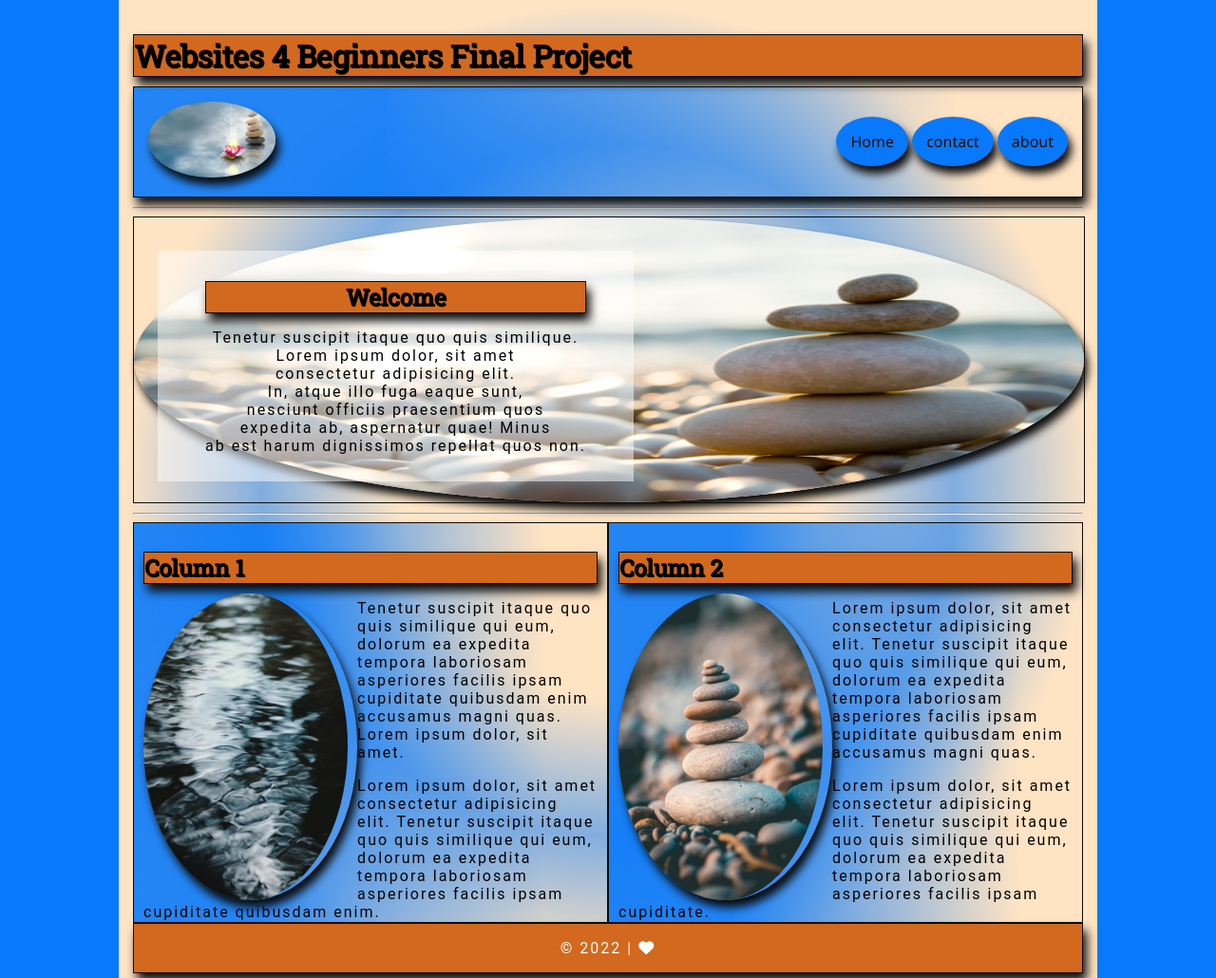
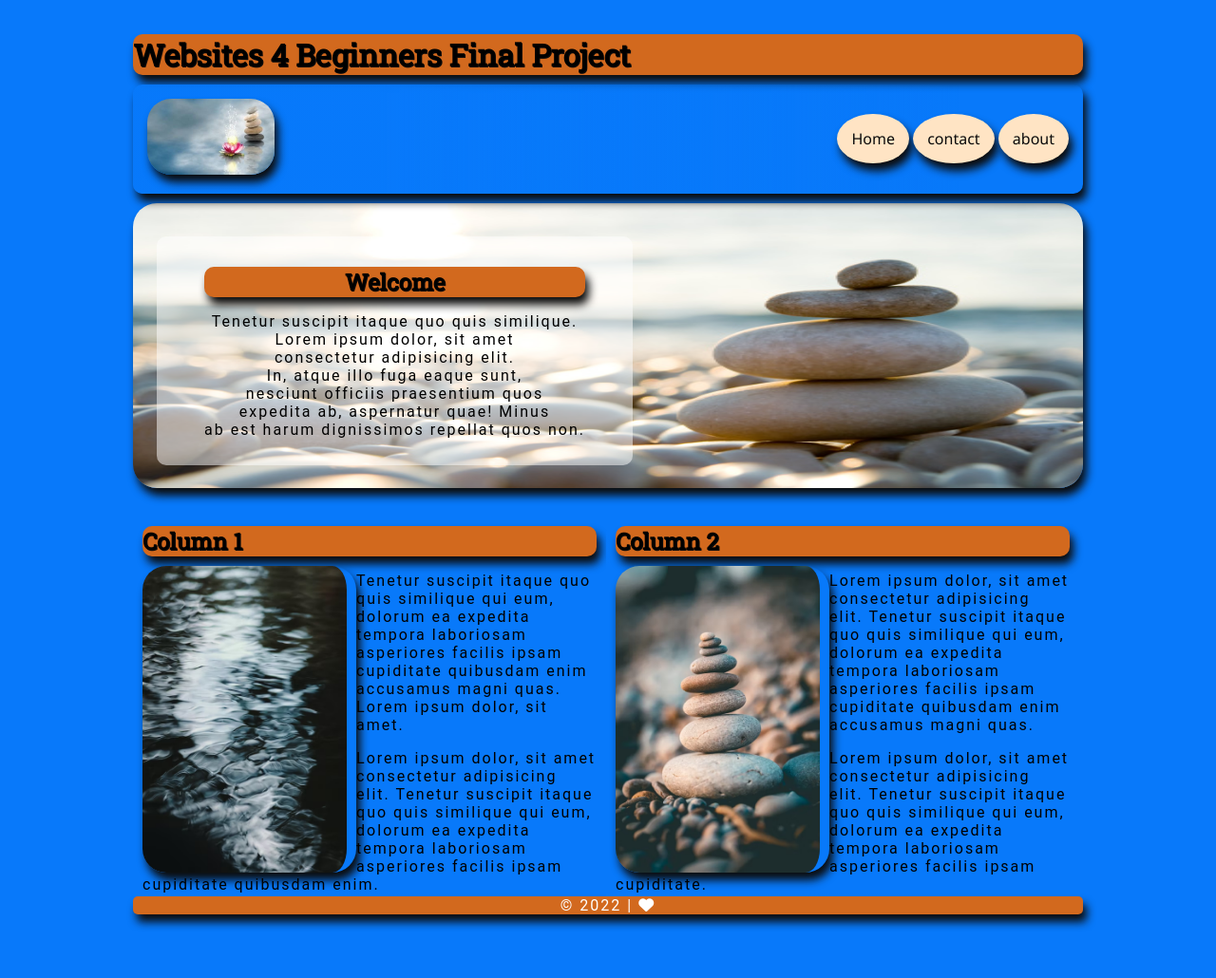
Before and after one commit to cochav4884/Final-Project, a plain HTML site: page index.html in a window 1280 px wide. Shown: the whole page at 95% size. Drawn offline with Linux system fonts and the light colour scheme.

Commit message:
added modified all pages

```diff
--- a/css/styles.css
+++ b/css/styles.css
@@ -14,9 +14,10 @@ h6 {
     font-family: 'Roboto Slab', serif;
     text-shadow: 1px 1px rgb(12, 12, 12);
     background-color: rgb(210, 105, 30);
-    border: 1px solid rgb(12, 12, 12);
+    /* border: 1px solid rgb(12, 12, 12); */
     box-shadow: 4px 8px 10px rgb(12, 12, 12);
     margin-bottom: 10px;
+    border-radius: 10px;
 }
 
 p {
@@ -30,13 +31,13 @@ p {
     margin: auto;
     padding: 15px;
     height: 1000px;
-    background: rgb(255, 228, 196);
-    background: radial-gradient(circle, rgba(255, 228, 196, 1) 30%, rgba(255, 228, 196, 0.49) 50%, rgba(255, 228, 196, 1) 70%);
+    /* background: rgb(255, 228, 196);
+    background: radial-gradient(circle, rgba(255, 228, 196, 1) 30%, rgba(255, 228, 196, 0.49) 50%, rgba(255, 228, 196, 1) 70%); */
 }
 
 /* Hero */
 .hero {
-    border: 1px solid rgb(12, 12, 12);
+    /* border: 1px solid rgb(12, 12, 12); */
     background-color: transparent;
     background: transparent;
     height: 300px;
@@ -52,6 +53,7 @@ p {
     position: relative;
     top: -270px;
     left: 25px;
+    border-radius: 10px;
 }
 
 /* Main Content */
@@ -60,7 +62,7 @@ p {
     width: 478px;
     height: 400px;
     padding: 10px;
-    border: 1px solid rgb(12, 12, 12);
+    /* border: 1px solid rgb(12, 12, 12); */
 }
 
 .column img {
@@ -72,11 +74,13 @@ p {
 .col-one {
     background: rgb(8, 121, 250);
     background: linear-gradient(90deg, rgba(8, 121, 250, 0.89) 26%, rgba(8, 121, 250, 0) 87%);
+    padding-top: -25px;
 }
 
 .col-two {
     background: rgb(8, 121, 250);
     background: linear-gradient(90deg, rgba(8, 121, 250, 0.89) 26%, rgba(8, 121, 250, 0) 87%);
+    padding-top: -25px;
 }
 
 .text-back {
@@ -85,19 +89,18 @@ p {
 }
 
 img {
-    border-radius: 70%;
+    border-radius: 25px;
     box-shadow: 4px 8px 10px rgb(12, 12, 12);
 }
-
-
 
 nav {
     background: rgb(8, 121, 250);
     background: linear-gradient(90deg, rgba(8, 121, 250, 0.89) 26%, rgba(8, 121, 250, 0) 87%);
-    border: 1px solid rgb(12, 12, 12);
+    /* border: 1px solid rgb(12, 12, 12); */
     margin-bottom: 10px;
     box-shadow: 4px 8px 10px rgb(12, 12, 12);
     padding: 15px;
+    border-radius: 10px;
     position: sticky;
     top: 0;
     left: 0;
@@ -110,8 +113,8 @@ ul {
 }
 
 ul li {
-    background-color: rgb(8, 121, 250);
-    border: 2px rgb(12, 12, 12);
+    background-color: rgb(255, 228, 196);
+    /* border: 2px rgb(12, 12, 12); */
     box-shadow: 4px 8px 10px rgb(12, 12, 12);
     padding: 15px;
     margin-bottom: 10px;
@@ -142,10 +145,11 @@ section {
 footer {
     clear: both;
     padding: px;
-    border: 1px solid rgb(12, 12, 12);
+    /* border: 1px solid rgb(12, 12, 12); */
     text-align: center;
     background-color: rgb(210, 105, 30);
     box-shadow: 4px 8px 10px rgb(12, 12, 12);
+    border-radius: 5px;
     color: rgb(255, 255, 255);
     margin: auto;
     padding: auto;
--- a/index.html
+++ b/index.html
@@ -35,7 +35,7 @@
 
         <main class="rows">
 
-            <hr>
+
             <section class="hero">
                 <div class="img">
                     <img src="/img/rocks4.jpg" alt="rocks4" width="1000px" height="300px">
@@ -49,7 +49,7 @@
                         quos non.
                 </div>
             </section>
-            <hr>
+
 
             <div class="column col-one">
                 <h2>Column 1</h2>
```
Also changed, not shown: about.html (+2 -2 lines), contact.html (+2 -2 lines).
